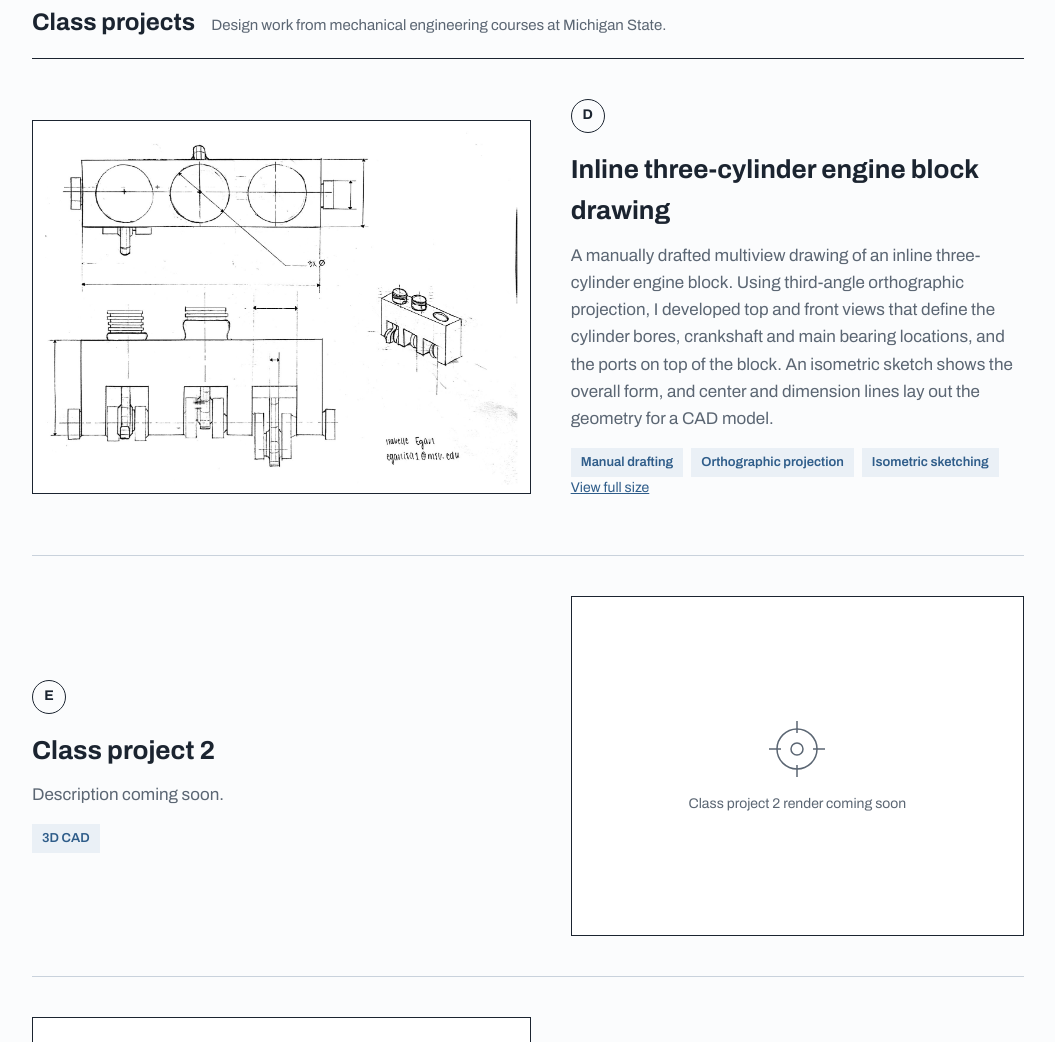
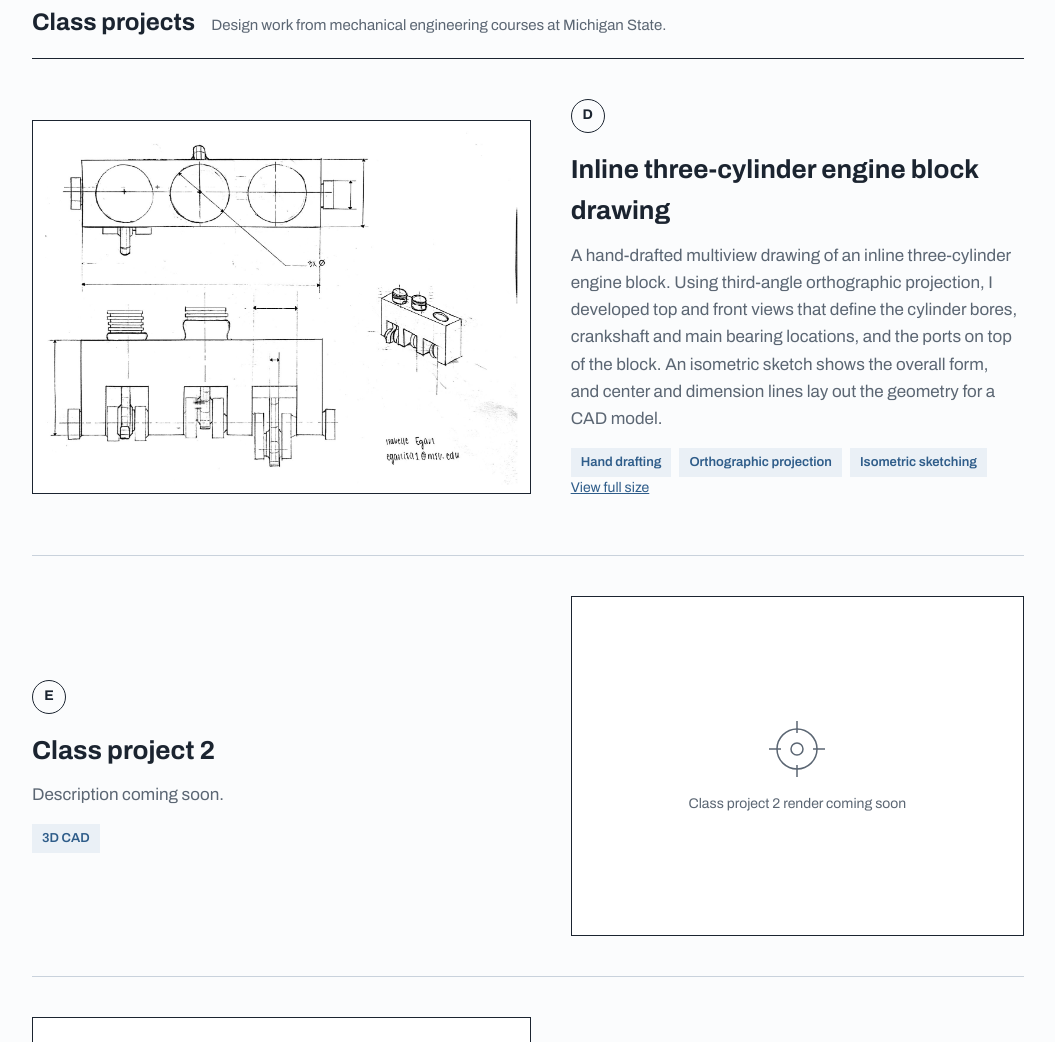
Before and after one commit to IzzyyEgan28/IzzyyEgan28.github.io, a plain HTML site: page index.html in a window 1280 px wide. Shown: the part 2250-3292 px from the top of the page, without its empty margins (112-1167 px from the left). Drawn offline with Linux system fonts and the light colour scheme.

Commit message:
Use 'hand-drafted' wording for engine block drawing
Co-Authored-By: Claude Opus 5.5 <noreply@anthropic.com>
Claude-Session: https://claude.ai/code/session_01MA7mDoS8TBBmJWrutiErnh

```diff
--- a/index.html
+++ b/index.html
@@ -243,8 +243,8 @@
         <div>
           <div class="detail-tag" aria-hidden="true">D</div>
           <h4>Inline three-cylinder engine block drawing</h4>
-          <p>A manually drafted multiview drawing of an inline three-cylinder engine block. Using third-angle orthographic projection, I developed top and front views that define the cylinder bores, crankshaft and main bearing locations, and the ports on top of the block. An isometric sketch shows the overall form, and center and dimension lines lay out the geometry for a CAD model.</p>
-          <ul class="chips"><li>Manual drafting</li><li>Orthographic projection</li><li>Isometric sketching</li></ul>
+          <p>A hand-drafted multiview drawing of an inline three-cylinder engine block. Using third-angle orthographic projection, I developed top and front views that define the cylinder bores, crankshaft and main bearing locations, and the ports on top of the block. An isometric sketch shows the overall form, and center and dimension lines lay out the geometry for a CAD model.</p>
+          <ul class="chips"><li>Hand drafting</li><li>Orthographic projection</li><li>Isometric sketching</li></ul>
         </div>
       </article>
       <article class="project">
```
